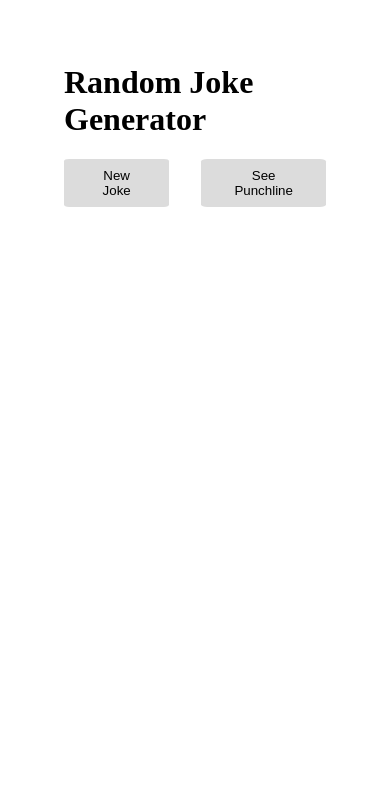
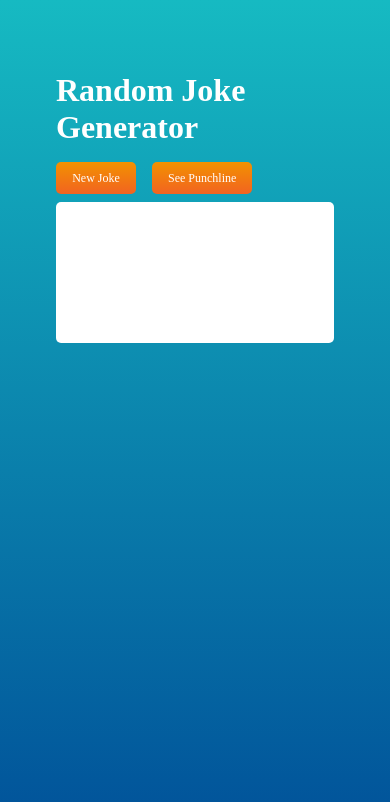
Before and after one commit to mhayakawa1/joke-generator-react, a React (Create React App) app: page / in a window 390 px wide. Shown: the top 802 px of the page. Built offline with nearby package versions, Linux system fonts and the light colour scheme.

Commit message:
Update index.css

```diff
--- a/src/index.css
+++ b/src/index.css
@@ -1,35 +1,193 @@
+/*
+https://www.schemecolor.com/green-white-orange-blue.php
+https://www.schemecolor.com/blue-orange-mix.php
+https://www.schemecolor.com/modern-orange-blue.php
+*/
 body{
-  margin: 4rem;
-  color: black;
+  font-family: 'Sanchez', serif;
+  background: linear-gradient(#16BAC2, #004E98);
+  background-repeat: no-repeat;
+  min-height: 100vh;
 }
 
+.container{
+  /*padding: 4rem;*/
+  padding: 8%;
+  display: flex;
+  flex-direction: column;
+  align-items: flex-start;
+}
+/*
+@media screen and (min-width: 2560px){
+  .container{
+    padding: 16rem;
+  }
+}
+*/
+@media screen and (max-width: 426px){
+  .container{
+    padding: 4rem 3rem 3rem 3rem;
+  }
+}
+
+@media screen and (max-width: 321px){
+  .container{
+    padding: 4rem 2rem 2rem 2rem;
+  }
+}
+
+h1{
+  font-size: 3rem;
+  color: white;
+  text-align: left;
+  margin: 0;
+}
+
+@media screen and (min-width: 2560px){
+  h1{
+    font-size: 6rem;
+  }
+}
+
+@media screen and (max-width: 426px){
+  h1{
+    font-size: 2rem;
+  }
+}
 
 .buttons{
   display: flex;
   align-items: center;
-  gap: 2rem;
+  gap: 10%;
+  /*margin: 2rem 0 1rem 0;*/
+  margin: 4% 0 2% 0;
+}
+/*
+@media screen and (max-width: 2560px){
+  .buttons{
+    gap: 4rem;
+    margin: 4rem 0 2rem 0;
+  }
+}*/
+
+@media screen and (max-width: 426px){
+  .buttons{
+    gap: 1rem;
+    margin: 1rem 0 .5rem 0;
+  }
 }
 
-
 button{
+  font-family: 'Sanchez', serif;
+  font-size: 1rem;
+  color: white;
+  white-space: nowrap;
+  min-width: 10rem;
   width: auto;
   height: 3rem;
-  padding: 0 2rem 0 2rem;
-  background-color: gainsboro;
+  padding: 0 1rem 0 1rem;
+  background: linear-gradient(#F29200, #F26321);
   border-style: none;
-  border-radius: 5%;
+  border-radius: 5px;
 }
 
+@media screen and (min-width: 2560px){
+  button{
+    padding: 0 2rem 0 2rem;
+    height: 6rem;
+    min-width: 20rem;
+    font-size: 2rem;
+  }
+}
+
+@media screen and (max-width: 426px){
+  button{
+    padding: 0 1rem 0 1rem;
+    min-width: 5rem;
+    height: 2rem;
+    font-size: .75rem;
+  }
+}
 
 button:active{
-  background-color: gray;
+  background: linear-gradient(#F26321, #F29200);
 }
 
+.text-container{
+  background-color: white;
+  color: #004E98;
+  width: auto;
+  /*min-width: 30rem;
+  height: 10rem;
+  padding: 1rem 2rem 2rem 2rem;
+  */
+  min-width: 50%;
+  max-width: 80%;
+  height: 26%;
+  padding: 2% 4% 4% 4%;
+  border-radius: 5px;
+}
+
+/*@media screen and (min-width: 2560px){
+  .text-container{
+    height: 40rem;
+    min-width: 120rem;
+    padding: 4rem 8rem 8rem 8rem;
+  }
+}
+*/
+
+@media screen and (max-width: 426px){
+  .text-container{
+    min-width: 84%;
+    height: 30%;
+    padding: 2% 8% 4% 8%;
+  }
+}
+
+@media screen and (max-width: 321px){
+  .text-container{
+    min-height: 10rem;
+  }
+}
 
 .setup{
-  min-height: 2rem;
-  max-height: 4rem;
-  height: auto;
-  padding: 4rem 0 0 0;
+  min-height: 1.5rem;
   font-size: 1.5rem;
 }
+
+@media screen and (min-width: 2560px){
+  .setup{
+    min-height: 3rem;
+    font-size: 3rem;
+  }
+}
+
+@media screen and (max-width: 426px){
+  .setup{
+    font-size: 1.25rem;
+    min-height: 4rem;
+    height: auto;
+  }
+}
+
+.punchline{
+  margin: 4% 0 2% 0;
+  font-size: 1rem;
+  height: 1rem;
+}
+
+@media screen and (min-width: 2560px){
+  .punchline{
+    font-size: 2rem;
+    height: 2rem;
+  }
+}
+
+@media screen and (max-width: 426px){
+  .punchline{
+    font-size: .75rem;
+    min-height: 1rem;
+    height: auto;
+  }
+}
```
